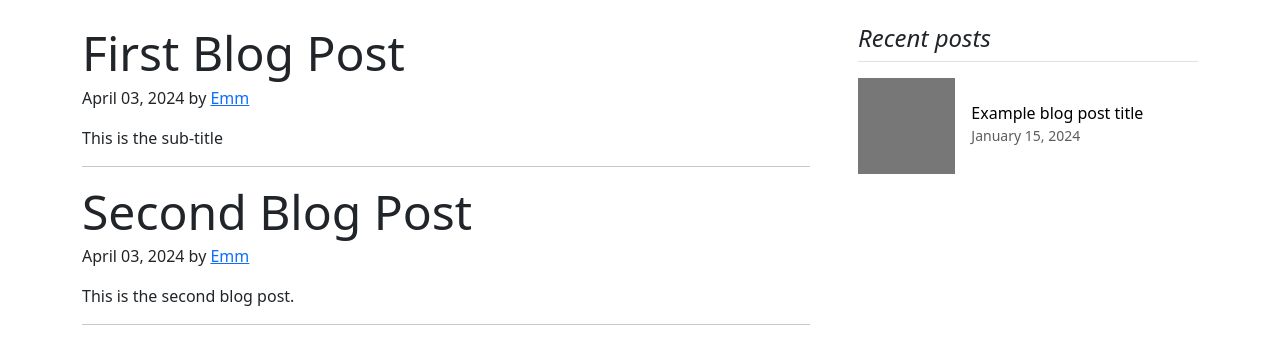
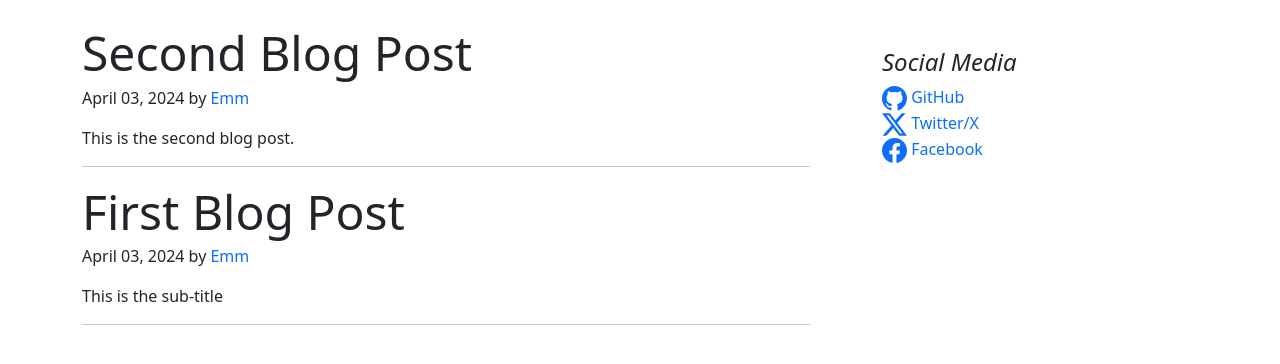
Before and after one commit to emmquis/blog_project, a Flask app: page / in a window 1280 px wide. Shown: the part 73-437 px from the top of the page. Run offline with Flask 3, Linux system fonts and the light colour scheme; data comes from the database, SQL or seed files in the repository; some libraries are stand-ins or nearby versions.

Commit message:
reorder blog and add social to sidebar

```diff
--- a/static/style.css
+++ b/static/style.css
@@ -20,3 +20,7 @@ body {
     font-size: 13px;
     color: #808080
 }
+
+a {
+    text-decoration: none;
+}
--- a/templates/home.html
+++ b/templates/home.html
@@ -1,6 +1,6 @@
 {% extends "layout.html" %}
 {% block content %}
-    {% for post in posts %}
+    {% for post in posts|reverse %}
     <article class="blog-post">
         <h2 class="display-5 link-body-emphasis mb-1"><a href="{{ url_for('show_post', post_id=post.id) }}" class="link-dark link-underline-opacity-0 link-underline-opacity-10-hover">{{ post.title }}</a></h2>
         <p class="blog-post-meta">{{ post.date_posted }} by <a href="#">{{ post.author.username }}</a></p>
--- a/templates/layout.html
+++ b/templates/layout.html
@@ -58,25 +58,37 @@
         </div>
         <div class="col-md-4">
             <div class="position-sticky" style="top: 2rem;">
-                <div>
-                    <h4 class="fst-italic">Recent posts</h4>
-                    <ul class="list-unstyled">
-
+                <div class="p-4">
+                    <h4 class="fst-italic">Social Media</h4>
+                    <ol class="list-unstyled">
                         <li>
-                            <a class="d-flex flex-column flex-lg-row gap-3 align-items-start align-items-lg-center py-3 link-body-emphasis text-decoration-none border-top"
-                               href="#">
-                                <svg class="bd-placeholder-img" width="100%" height="96"
-                                     xmlns="http://www.w3.org/2000/svg" aria-hidden="true"
-                                     preserveAspectRatio="xMidYMid slice" focusable="false">
-                                    <rect width="100%" height="100%" fill="#777"></rect>
+                            <a href="https://github.com/" target="_blank">
+                                <svg xmlns="http://www.w3.org/2000/svg" width="25" height="25" fill="currentColor"
+                                     class="bi bi-github" viewBox="0 0 16 16">
+                                    <path d="M8 0C3.58 0 0 3.58 0 8c0 3.54 2.29 6.53 5.47 7.59.4.07.55-.17.55-.38 0-.19-.01-.82-.01-1.49-2.01.37-2.53-.49-2.69-.94-.09-.23-.48-.94-.82-1.13-.28-.15-.68-.52-.01-.53.63-.01 1.08.58 1.23.82.72 1.21 1.87.87 2.33.66.07-.52.28-.87.51-1.07-1.78-.2-3.64-.89-3.64-3.95 0-.87.31-1.59.82-2.15-.08-.2-.36-1.02.08-2.12 0 0 .67-.21 2.2.82.64-.18 1.32-.27 2-.27s1.36.09 2 .27c1.53-1.04 2.2-.82 2.2-.82.44 1.1.16 1.92.08 2.12.51.56.82 1.27.82 2.15 0 3.07-1.87 3.75-3.65 3.95.29.25.54.73.54 1.48 0 1.07-.01 1.93-.01 2.2 0 .21.15.46.55.38A8.01 8.01 0 0 0 16 8c0-4.42-3.58-8-8-8"/>
                                 </svg>
-                                <div class="col-lg-8">
-                                    <h6 class="mb-0">Example blog post title</h6>
-                                    <small class="text-body-secondary">January 15, 2024</small>
-                                </div>
+                                GitHub
                             </a>
                         </li>
-                    </ul>
+                        <li>
+                            <a href="https://twitter.com/?lang=en" target="_blank">
+                                <svg xmlns="http://www.w3.org/2000/svg" width="25" height="25" fill="currentColor"
+                                     class="bi bi-twitter-x" viewBox="0 0 16 16">
+                                    <path d="M12.6.75h2.454l-5.36 6.142L16 15.25h-4.937l-3.867-5.07-4.425 5.07H.316l5.733-6.57L0 .75h5.063l3.495 4.633L12.601.75Zm-.86 13.028h1.36L4.323 2.145H2.865z"/>
+                                </svg>
+                                Twitter/X
+                            </a>
+                        </li>
+                        <li>
+                            <a href="https://www.facebook.com/" target="_blank">
+                                <svg xmlns="http://www.w3.org/2000/svg" width="25" height="25" fill="currentColor"
+                                     class="bi bi-facebook" viewBox="0 0 16 16">
+                                    <path d="M16 8.049c0-4.446-3.582-8.05-8-8.05C3.58 0-.002 3.603-.002 8.05c0 4.017 2.926 7.347 6.75 7.951v-5.625h-2.03V8.05H6.75V6.275c0-2.017 1.195-3.131 3.022-3.131.876 0 1.791.157 1.791.157v1.98h-1.009c-.993 0-1.303.621-1.303 1.258v1.51h2.218l-.354 2.326H9.25V16c3.824-.604 6.75-3.934 6.75-7.951"/>
+                                </svg>
+                                Facebook
+                            </a>
+                        </li>
+                    </ol>
                 </div>
             </div>
         </div>
```
